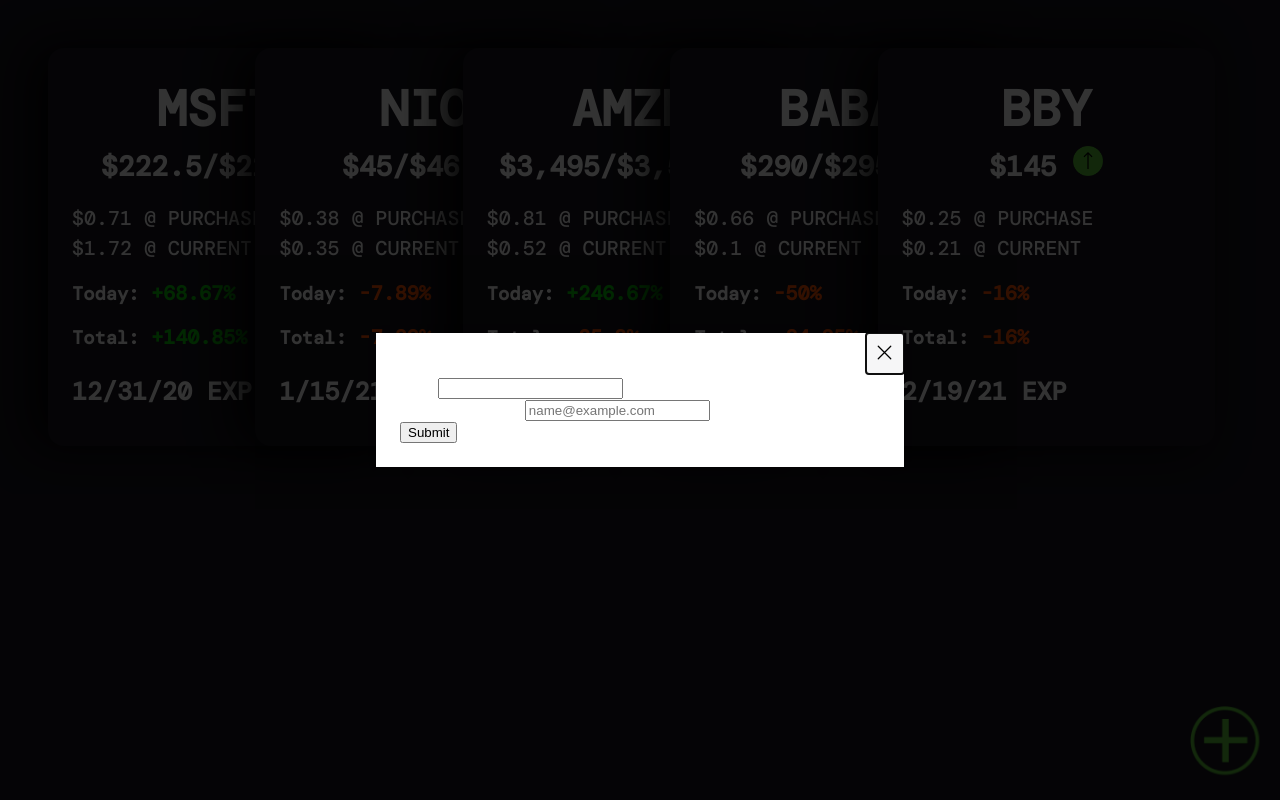
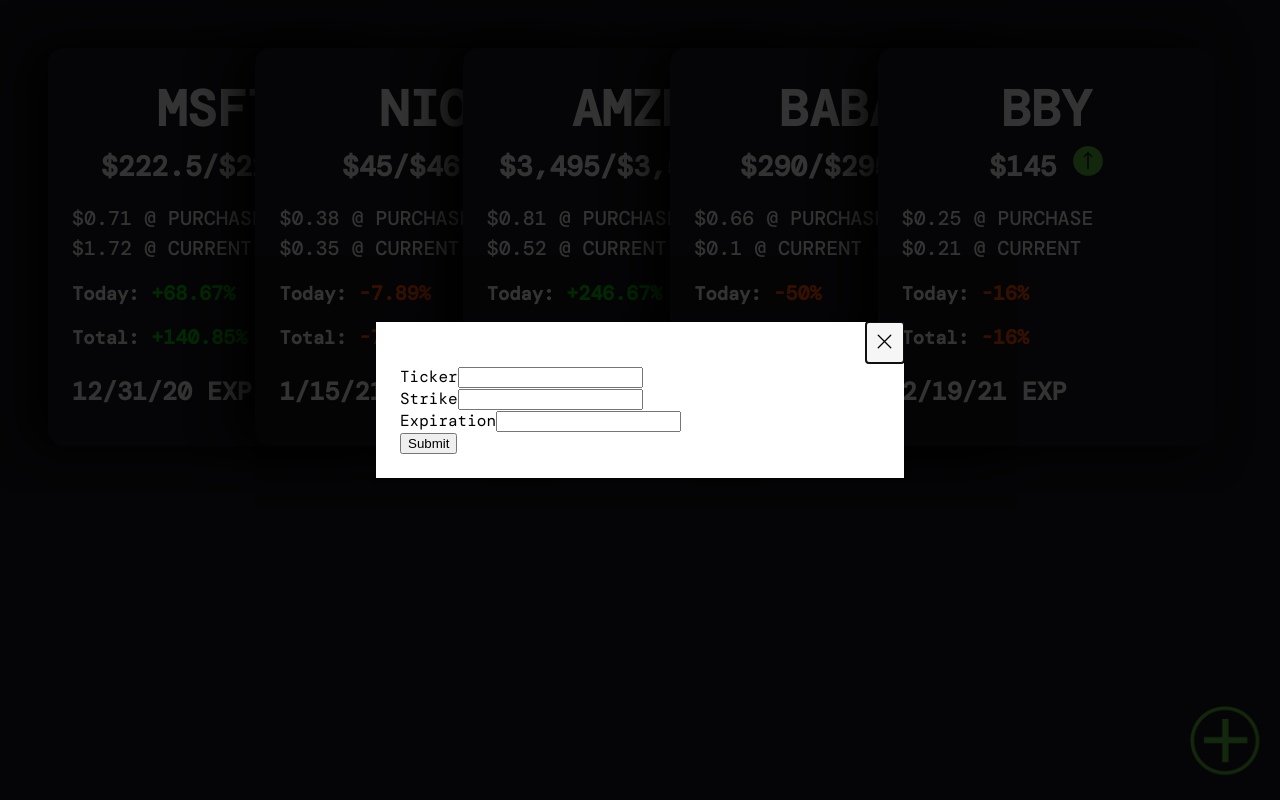
Before and after one commit to rashadphil/diamond-hands, a React (Create React App) app in the folder diamondhands/: page / in a window 1280 px wide. Both pictures are taken after a click on the picture 1225 px from the left and 740 px from the top of the page. Built offline with nearby package versions, Linux system fonts and the light colour scheme; a web font is replaced by a local one.

Commit message:
can print out submitted form values

```diff
--- a/diamondhands/src/App.css
+++ b/diamondhands/src/App.css
@@ -1,4 +1,4 @@
-.App {
+/* .App {
   text-align: center;
 }
 
@@ -35,4 +35,4 @@
   to {
     transform: rotate(360deg);
   }
-}
+} */
--- a/diamondhands/src/NewOption/OptionForm/Form/index.tsx
+++ b/diamondhands/src/NewOption/OptionForm/Form/index.tsx
@@ -1,21 +1,21 @@
 import * as React from "react";
 import "../index.css";
-const Form = (): JSX.Element => (
-    <form>
+const Form = ({ onSubmit }): JSX.Element => (
+    <form onSubmit={onSubmit}>
         <div className="form-group">
-            <label htmlFor="name">Name</label>
-            <input className="form-control" id="name" />
+            <label htmlFor="ticker">Ticker</label>
+            <input className="form-control" id="ticker" />
         </div>
 
         <div className="form-group">
-            <label htmlFor="email">Email address</label>
-            <input
-                type="email"
-                className="form-control"
-                id="email"
-                placeholder="name@example.com"
-            />
+            <label htmlFor="strike">Strike</label>
+            <input className="form-control" id="strike" />
         </div>
+        <div className="form-group">
+            <label htmlFor="exp">Expiration</label>
+            <input className="form-control" id="expiration" />
+        </div>
+
         <div className="form-group">
             <button className="form-control btn btn-primary" type="submit">
                 Submit
--- a/diamondhands/src/NewOption/OptionForm/Modal/index.tsx
+++ b/diamondhands/src/NewOption/OptionForm/Modal/index.tsx
@@ -4,7 +4,7 @@
 import Form from "../Form";
 import FocusTrap from "focus-trap-react";
 
-export const Modal = ({ closeModal }) => {
+export const Modal = ({ closeModal, onSubmit }) => {
     return ReactDOM.createPortal(
         <FocusTrap>
             <aside role="dialog" aria-modal="true" className="modal-cover">
@@ -23,7 +23,7 @@
                         </svg>
                     </button>
                     <div className="modal-body">
-                        <Form />
+                        <Form onSubmit={onSubmit} />
                     </div>
                 </div>
             </aside>
--- a/diamondhands/src/NewOption/OptionForm/index.css
+++ b/diamondhands/src/NewOption/OptionForm/index.css
@@ -23,7 +23,6 @@
 }
 
 @media screen and (min-width: 500px) {
-    /* Center the Modal! */
     .modal-area {
         left: 50%;
         top: 50%;
@@ -58,6 +57,7 @@
 .modal-body {
     padding-top: 0.25em;
 }
+
 ._hide-visual {
     border: 0 !important;
     clip: rect(0 0 0 0) !important;
@@ -74,3 +74,7 @@
     overflow: hidden;
     margin-right: 17px;
 }
+
+.form label {
+    color: black;
+}
--- a/diamondhands/src/NewOption/OptionForm/index.tsx
+++ b/diamondhands/src/NewOption/OptionForm/index.tsx
@@ -16,7 +16,12 @@
         this.setState({ isShown: false });
         this.toggleScrollLock();
     };
-
+    onSubmit = (event) => {
+        event.preventDefault(event);
+        console.log(event.target.strike.value);
+        console.log(event.target.ticker.value);
+        console.log(event.target.expiration.value);
+    };
     render() {
         return (
             <React.Fragment>
@@ -25,7 +30,10 @@
                     closeModal={this.closeModal}
                 ></FormButton>
                 {this.state.isShown ? (
-                    <Modal closeModal={this.closeModal}></Modal>
+                    <Modal
+                        closeModal={this.closeModal}
+                        onSubmit={this.onSubmit}
+                    ></Modal>
                 ) : null}
             </React.Fragment>
         );
--- a/diamondhands/src/OptionCard/Card/index.css
+++ b/diamondhands/src/OptionCard/Card/index.css
@@ -1,12 +1,12 @@
  @import url("https://fonts.googleapis.com/css2?family=DM+Mono:wght@300;400;500&display=swap");
 
-body {
+ /* body {
      padding: 0;
      margin: 0;
      background-color: #17141d;
      color: white;
      font-family: "DM Mono", monospace;
-}
+ } */
 
  a {
      text-decoration: none;
@@ -58,7 +58,6 @@
      margin: 0.25rem 0 auto;
      color: inherit;
      border: 0;
-    /* display: inline-block; */
      cursor: pointer;
  }
 
@@ -76,7 +75,6 @@
      margin: 0.25rem 0 auto;
      color: inherit;
      border: 0;
-    /* display: inline-block; */
      cursor: pointer;
  }
 
@@ -96,7 +94,6 @@
      margin: 0.25rem 0 auto;
      color: inherit;
      border: 0;
-    /* display: inline-block; */
      cursor: pointer;
  }
 
--- a/diamondhands/src/OptionCard/CardWheel/index.css
+++ b/diamondhands/src/OptionCard/CardWheel/index.css
@@ -1,10 +1,7 @@
 @import url('https://fonts.googleapis.com/css2?family=DM+Mono:wght@300;400;500&display=swap');
 
 body {
-    padding: 0;
-    margin: 0;
     background-color: #17141d;
-    color: white;
     font-family: 'DM Mono', monospace;
 }
 
@@ -13,6 +10,9 @@
 }
 
 .card-list {
+    padding: 0;
+    margin: 0;
+    color: white;
     display: flex;
     padding: 3rem;
     overflow-x: scroll;
```
Lines whose indentation alone changed are shown as unchanged.
